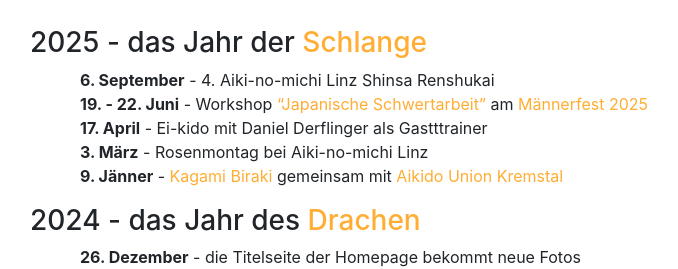
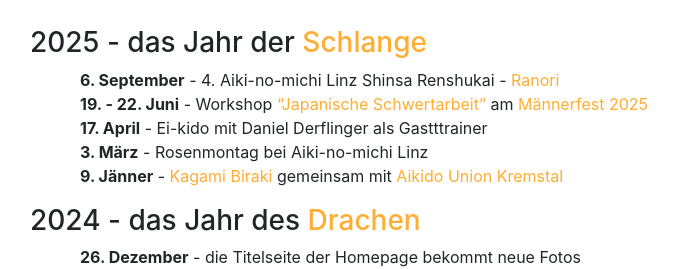
Before and after one commit to TWachs/aikinomichi-linz, a Jekyll site: the page built from aktuelles.md, in a window 1280 px wide and 900 px high, scrolled down 395 px, cut to the strip 190-459 px from the top of the window. Shown: the whole strip, without its empty margins (55-733 px from the left). Built offline with Jekyll 4.4.1, drawn with Linux system fonts in a browser that asks for light colours; nearby versions of some CDN libraries.

Commit message:
Update aktuelles.md

```diff
--- a/aktuelles.md
+++ b/aktuelles.md
@@ -9,7 +9,7 @@
 <iframe width="560" height="315" style="display:block; margin: 0 auto 30px auto;" src="https://www.youtube.com/embed/DrgovmdFho8" title="YouTube video player" frameborder="0" allow="accelerometer; autoplay; clipboard-write; encrypted-media; gyroscope; picture-in-picture; web-share" allowfullscreen></iframe>
 
 ### 2025 - das Jahr der [Schlange](https://www.facebook.com/photo/?fbid=1132203962248147&set=a.441578571310693){:target="_blank"}
-* **6. September** - 4. Aiki-no-michi Linz Shinsa Renshukai
+* **6. September** - 4. Aiki-no-michi Linz Shinsa Renshukai - [Ranori](https://www.facebook.com/photo/?fbid=1174729291328947&set=a.441578571310693){:target="_blank"}
 * **19. - 22. Juni** - Workshop ["Japanische Schwertarbeit"](https://www.maennerfestival.at/japanische-schwertarbeit-2.html){:target="_blank"} am [Männerfest 2025](https://www.maennerfestival.at/festival.html){:target="_blank"}
 * **17. April** - Ei-kido mit Daniel Derflinger als Gastttrainer
 * **3. März** - Rosenmontag bei Aiki-no-michi Linz
```
